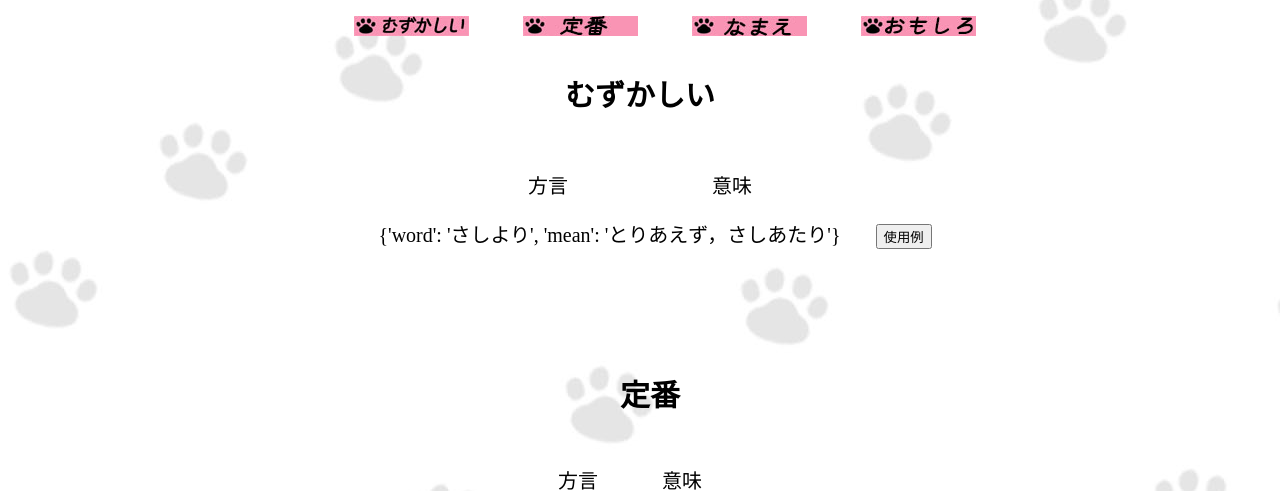
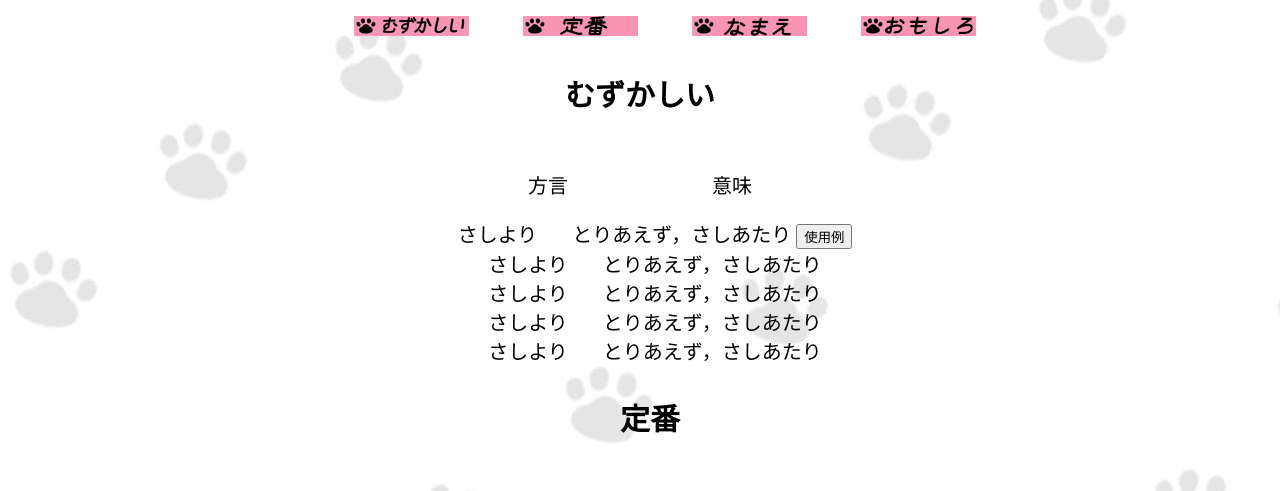
Before and after one commit to kaaa43246y/sotsugyouseisaku, a Flask app: page /index in a window 1280 px wide. Shown: the part 95-586 px from the top of the page. Run offline with Flask 2, Linux system fonts and the light colour scheme; data comes from the database, SQL or seed files in the repository; both versions use the stored data as it was after the commit; some libraries are stand-ins or nearby versions.

Commit message:
python修正

```diff
--- a/app.py
+++ b/app.py
@@ -12,58 +12,37 @@ app.secret_key = 'kamaki0721'
 def index():
     conn = sqlite3.connect("hougen.db")
     c = conn.cursor()
-    #課題１ スタッフの誰か一名 （誰でも可）情報を取得するSQL
     c.execute('SELECT word,mean from hougen join category on hougen.category_id=category.id where hougen.category_id=1')
     # hougen_1 = c.fetchone()
 
-    hougen_list_1 = []
-    for row in c.fetchall():
-        hougen_list_1.append({"word":row[0],"mean":row[1]})
-
-
-    # print(hougen_list_1[0]
-    # print(hougen_list_1[1]
-    # print(hougen_list_1[2]
-    # print(hougen_list_1[3]
-    # print(hougen_list_1[4]
-
+    hougen_list_1 = c.fetchone()
+    # for row in c.fetchone():
+    #     hougen_list_1.append({row[0],row[1]})
 
     c.execute('SELECT word,mean from hougen join category on hougen.category_id=category.id where hougen.category_id=2')
     # hougen_2 = c.fetchone()
 
-    hougen_list_2 = []
-    for row in c.fetchall():
-        hougen_list_2.append({"word":row[0],"mean":row[1]})
-
-    # print(hougen_list_2[0]
-    # print(hougen_list_2[1]
-    # print(hougen_list_2[2]
-    # print(hougen_list_2[3]
-    # print(hougen_list_2[4]
+    hougen_list_2 = c.fetchone()
+    # for row in c.fetchall():
+    #     hougen_list_2.append({row[0],row[1]})
 
     c.execute('SELECT word,mean from hougen join category on hougen.category_id=category.id where hougen.category_id=3')
     # hougen_3 = c.fetchone()
 
-    hougen_list_3 = []
-    for row in c.fetchall():
-        hougen_list_3.append({"word":row[0],"mean":row[1]})
+    hougen_list_3 = c.fetchone()
+    # for row in c.fetchall():
+    #     hougen_list_3.append({row[0],row[1]})
 
     c.execute('SELECT word,mean from hougen join category on hougen.category_id=category.id where hougen.category_id=4')
     # hougen_4 = c.fetchone()
 
-    hougen_list_4 = []
-    for row in c.fetchall():
-        hougen_list_4.append({"word":row[0],"mean":row[1]})
+    hougen_list_4 = c.fetchone()
+    # for row in c.fetchall():
+    #     hougen_list_4.append({row[0],row[1]})
+    c.close()
 
-    c.close()
-    # print(hougen_1)
-    # print(hougen_2)
-    # print(hougen_3)
-    # print(hougen_4)
+    return render_template("index.html",hougen_list_1=hougen_list_1[0],mean_1=hougen_list_1[1],hougen_list_2=hougen_list_2[0],mean_2=hougen_list_2[1],hougen_list_3=hougen_list_3[0],mean_3=hougen_list_3[1],hougen_list_4=hougen_list_4[0],mean_4=hougen_list_4[1])
 
-
-    #課題２ スタッフの誰か一名（誰でも可）情報を表示するHTMLを作成し表示
-    return render_template("index.html",hougen_list_1=hougen_list_1[0])
 
     # return render_template("index.html",word_1=hougen_1[0],
     #                                     mean_1=hougen_1[1],
--- a/templates/index.html
+++ b/templates/index.html
@@ -32,6 +32,7 @@
                 <h1>むずかしい</h1>
                 <p>方言</p>
                 <p>意味</p>
+
             </div>
 
             <div class="dialect">
@@ -48,23 +49,32 @@
                       </div>
                 </div>
 
+                <!-- {% for item in hougen_list %}
+                 <div class="bbs_content">
+                    <p>{{["hougen"]}}</p>
+
+
+                </div>
+                 {% endfor %} -->
+
+
                 <div class="dialect_item">
-                    <p1>{{word_1}}</p1>
+                    <p1>{{hougen_list_1}}</p1>
                 <a>{{mean_1}}</a>
                 </div>
 
                 <div class="dialect_item">
-                    <p1>{{word_1}}</p1>
+                    <p1>{{hougen_list_1}}</p1>
                 <a>{{mean_1}}</a>
                 </div>
 
                 <div class="dialect_item">
-                    <p1>{{word_1}}</p1>
+                    <p1>{{hougen_list_1}}</p1>
                 <a>{{mean_1}}</a>
                 </div>
 
                 <div class="dialect_item">
-                    <p1>{{word_1}}</p1>
+                    <p1>{{hougen_list_1}}</p1>
                 <a>{{mean_1}}</a>
                 </div>
 
@@ -80,27 +90,27 @@
 
             <div class="dialect">
                 <div class="dialect_item">
-                    <p1>{{word_2}}</p1>
+                    <p1>{{hougen_list_2}}</p1>
                    <a id="openModal">{{mean_2}}</a>
                 </div>
 
                 <div class="dialect_item">
-                   <p1>{{word_2}}</p1>
+                   <p1>{{hougen_list_2}}</p1>
                   <a id="openModal">{{mean_2}}</a>
                </div>
 
                <div class="dialect_item">
-                   <p1>{{word_2}}</p1>
+                   <p1>{{hougen_list_2}}</p1>
                   <a id="openModal">{{mean_2}}</a>
                </div>
 
                <div class="dialect_item">
-                   <p1>{{word_2}}</p1>
+                   <p1>{{hougen_list_2}}</p1>
                   <a id="openModal">{{mean_2}}</a>
                </div>
 
                <div class="dialect_item">
-                   <p1>{{word_2}}</p1>
+                   <p1>{{hougen_list_2}}</p1>
                   <a id="openModal">{{mean_2}}</a>
                </div>
 
@@ -116,27 +126,27 @@
 
                 <div class="dialect">
                     <div class="dialect_item">
-                        <p1>{{word_3}}</p1>
+                        <p1>{{hougen_list_3}}</p1>
                     <a id="openModal">{{mean_3}}</a>
                     </div>
 
                     <div class="dialect_item">
-                    <p1>{{word_3}}</p1>
+                    <p1>{{hougen_list_3}}</p1>
                     <a id="openModal">{{mean_3}}</a>
                      </div>
 
                     <div class="dialect_item">
-                        <p1>{{word_3}}</p1>
+                        <p1>{{hougen_list_3}}</p1>
                         <a id="openModal">{{mean_3}}</a>
                     </div>
 
                     <div class="dialect_item">
-                        <p1>{{word_3}}</p1>
+                        <p1>{{hougen_list_3}}</p1>
                         <a id="openModal">{{mean_3}}</a>
                     </div>
 
                     <div class="dialect_item">
-                        <p1>{{word_3}}</p1>
+                        <p1>{{hougen_list_3}}</p1>
                         <a id="openModal">{{mean_3}}</a>
                     </div>
 
@@ -151,27 +161,27 @@
 
                 <div class="dialect">
                     <div class="dialect_item">
-                        <p1>{{word_4}}</p1>
+                        <p1>{{hougen_list_4}}</p1>
                     <a id="openModal">{{mean_4}}</a>
                     </div>
 
                     <div class="dialect_item">
-                    <p1>{{word_4}}</p1>
+                    <p1>{{hougen_list_4}}</p1>
                     <a id="openModal">{{mean_4}}</a>
                     </div>
 
                     <div class="dialect_item">
-                        <p1>{{word_4}}</p1>
+                        <p1>{{hougen_list_4}}</p1>
                         <a id="openModal">{{mean_4}}</a>
                     </div>
 
                     <div class="dialect_item">
-                        <p1>{{word_4}}</p1>
+                        <p1>{{hougen_list_4}}</p1>
                         <a id="openModal">{{mean_4}}</a>
                     </div>
 
                     <div class="dialect_item">
-                        <p1>{{word_4}}</p1>
+                        <p1>{{hougen_list_4}}</p1>
                         <a id="openModal">{{mean_4}}</a>
                     </div>
 
```
Also changed, not shown: hougen.db.
